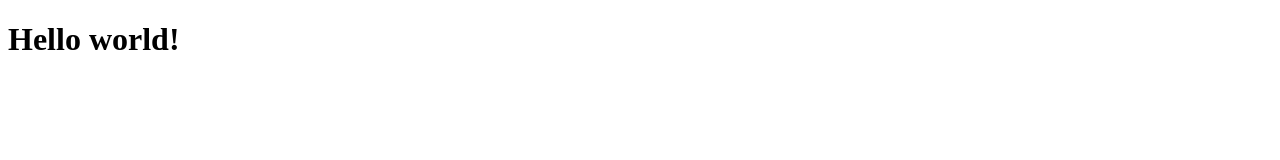
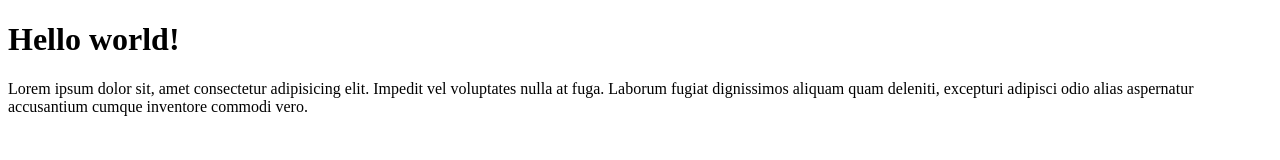
Before and after one commit to elepot87/htmlcss-hello, a plain HTML site: page index.html in a window 1280 px wide. Drawn offline with Linux system fonts and the light colour scheme.

Commit message:
add first section

```diff
--- a/index.html
+++ b/index.html
@@ -7,6 +7,16 @@
     <title>Esercizio 1</title>
   </head>
   <body>
-    <h1>Hello world!</h1>
+    <header>
+      <h1>Hello world!</h1>
+    </header>
+    <section>
+      <p>
+        Lorem ipsum dolor sit, amet consectetur adipisicing elit. Impedit vel
+        voluptates nulla at fuga. Laborum fugiat dignissimos aliquam quam
+        deleniti, excepturi adipisci odio alias aspernatur accusantium cumque
+        inventore commodi vero.
+      </p>
+    </section>
   </body>
 </html>
```
